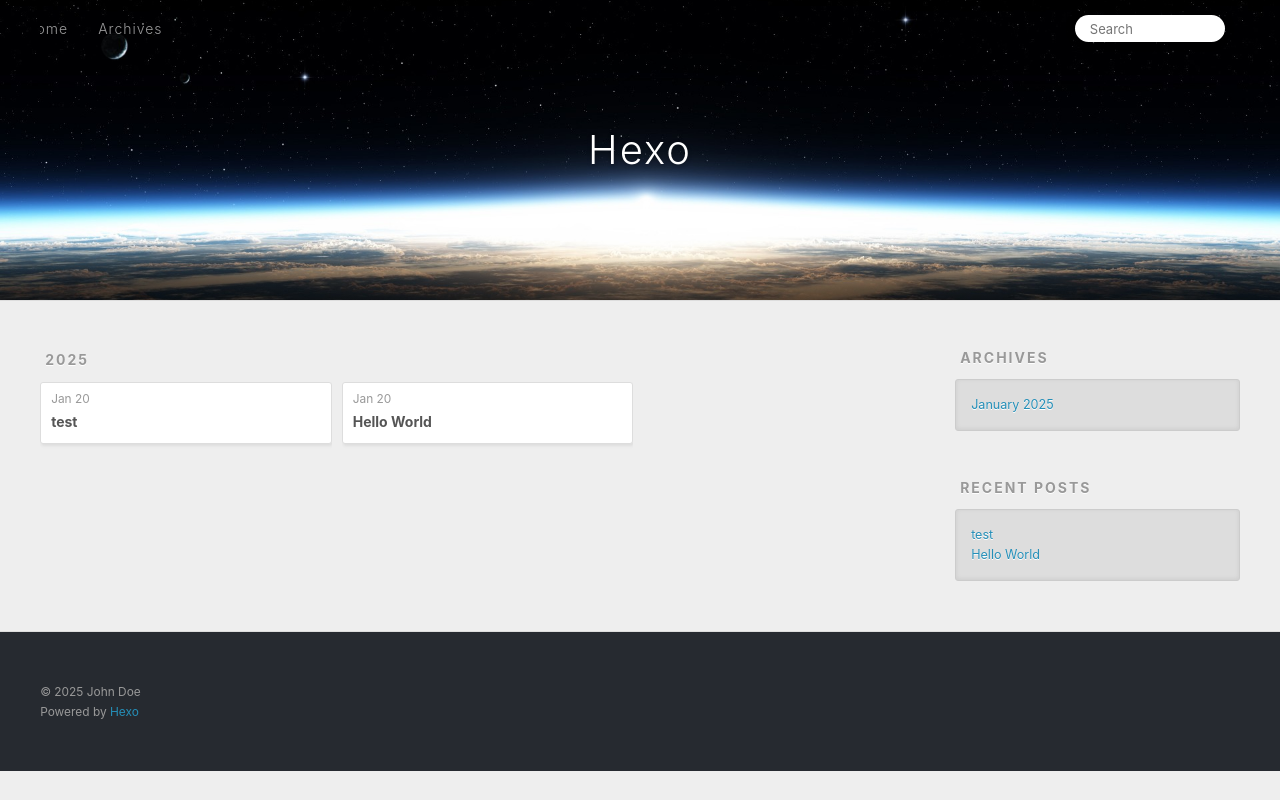
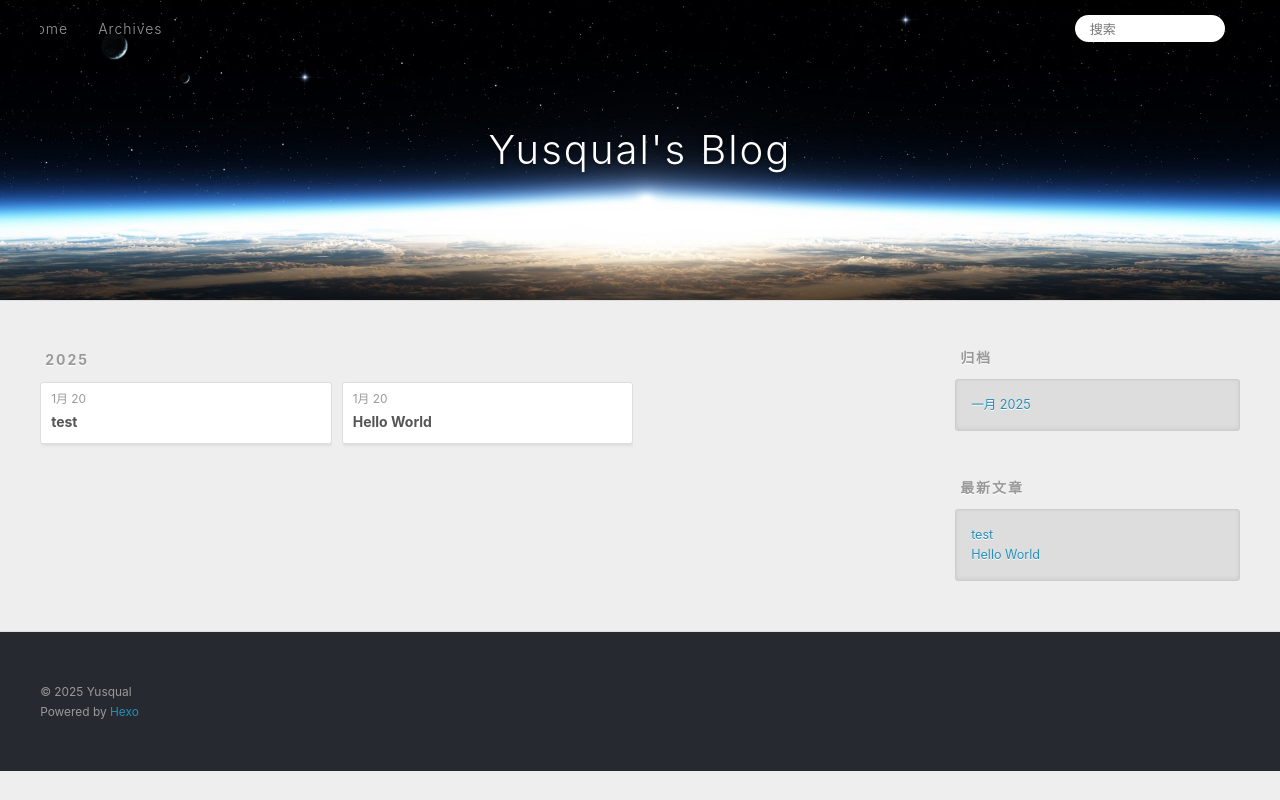
Before and after one commit to yusqual/yusqual.github.io, a plain HTML site: page archives/index.html in a window 1280 px wide. Both pictures are taken after a click on the link 1232 px from the left and 27 px from the top of the page. Drawn offline with Linux system fonts and the light colour scheme.

Commit message:
Site updated: 2025-01-20 17:24:44

```diff
--- a/archives/index.html
+++ b/archives/index.html
@@ -4,17 +4,17 @@
   <meta charset="utf-8">
 
 
-  <title>Archives | Hexo</title>
+  <title>归档 | Yusqual&#39;s Blog</title>
   <meta name="viewport" content="width=device-width, initial-scale=1, shrink-to-fit=no">
   <meta property="og:type" content="website">
-<meta property="og:title" content="Hexo">
-<meta property="og:url" content="http://example.com/archives/index.html">
-<meta property="og:site_name" content="Hexo">
-<meta property="og:locale" content="en_US">
-<meta property="article:author" content="John Doe">
+<meta property="og:title" content="Yusqual&#39;s Blog">
+<meta property="og:url" content="https://yusqual.github.io/archives/index.html">
+<meta property="og:site_name" content="Yusqual&#39;s Blog">
+<meta property="og:locale" content="zh_CN">
+<meta property="article:author" content="Yusqual">
 <meta name="twitter:card" content="summary">
 
-    <link rel="alternate" href="/atom.xml" title="Hexo" type="application/atom+xml">
+    <link rel="alternate" href="/atom.xml" title="Yusqual's Blog" type="application/atom+xml">
 
 
     <link rel="shortcut icon" href="/favicon.png">
@@ -39,7 +39,7 @@
   <div id="header-outer" class="outer">
     <div id="header-title" class="inner">
       <h1 id="logo-wrap">
-        <a href="/" id="logo">Hexo</a>
+        <a href="/" id="logo">Yusqual&#39;s Blog</a>
       </h1>
 
     </div>
@@ -55,12 +55,12 @@
       <nav id="sub-nav">
 
 
-          <a class="nav-icon" href="/atom.xml" title="RSS Feed"><span class="fa fa-rss"></span></a>
+          <a class="nav-icon" href="/atom.xml" title="RSS 订阅"><span class="fa fa-rss"></span></a>
 
-        <a class="nav-icon nav-search-btn" title="Search"><span class="fa fa-search"></span></a>
+        <a class="nav-icon nav-search-btn" title="搜索"><span class="fa fa-search"></span></a>
       </nav>
       <div id="search-form-wrap">
-        <form action="//google.com/search" method="get" accept-charset="UTF-8" class="search-form"><input type="search" name="q" class="search-form-input" placeholder="Search"><button type="submit" class="search-form-submit">&#xF002;</button><input type="hidden" name="sitesearch" value="http://example.com"></form>
+        <form action="//google.com/search" method="get" accept-charset="UTF-8" class="search-form"><input type="search" name="q" class="search-form-input" placeholder="搜索"><button type="submit" class="search-form-submit">&#xF002;</button><input type="hidden" name="sitesearch" value="https://yusqual.github.io"></form>
       </div>
     </div>
   </div>
@@ -84,7 +84,7 @@
   <div class="archive-article-inner">
     <header class="archive-article-header">
       <a href="/2025/01/20/test/" class="archive-article-date">
-  <time class="dt-published" datetime="2025-01-20T08:11:19.000Z" itemprop="datePublished">Jan 20</time>
+  <time class="dt-published" datetime="2025-01-20T08:11:19.000Z" itemprop="datePublished">1月 20</time>
 </a>
 
 
@@ -103,7 +103,7 @@
   <div class="archive-article-inner">
     <header class="archive-article-header">
       <a href="/2025/01/20/hello-world/" class="archive-article-date">
-  <time class="dt-published" datetime="2025-01-20T07:58:47.894Z" itemprop="datePublished">Jan 20</time>
+  <time class="dt-published" datetime="2025-01-20T07:58:47.894Z" itemprop="datePublished">1月 20</time>
 </a>
 
 
@@ -135,9 +135,9 @@
 
 
   <div class="widget-wrap">
-    <h3 class="widget-title">Archives</h3>
+    <h3 class="widget-title">归档</h3>
     <div class="widget">
-      <ul class="archive-list"><li class="archive-list-item"><a class="archive-list-link" href="/archives/2025/01/">January 2025</a></li></ul>
+      <ul class="archive-list"><li class="archive-list-item"><a class="archive-list-link" href="/archives/2025/01/">一月 2025</a></li></ul>
     </div>
   </div>
 
@@ -145,7 +145,7 @@
 
 
   <div class="widget-wrap">
-    <h3 class="widget-title">Recent Posts</h3>
+    <h3 class="widget-title">最新文章</h3>
     <div class="widget">
       <ul>
 
@@ -170,7 +170,7 @@
   <div class="outer">
     <div id="footer-info" class="inner">
 
-      &copy; 2025 John Doe<br>
+      &copy; 2025 Yusqual<br>
       Powered by <a href="https://hexo.io/" target="_blank">Hexo</a>
     </div>
   </div>
```
Also changed, not shown: 2025/01/20/hello-world/index.html (+16 -16 lines), 2025/01/20/test/index.html (+16 -16 lines), archives/2025/01/index.html (+17 -17 lines), archives/2025/index.html (+17 -17 lines), index.html (+17 -17 lines).
